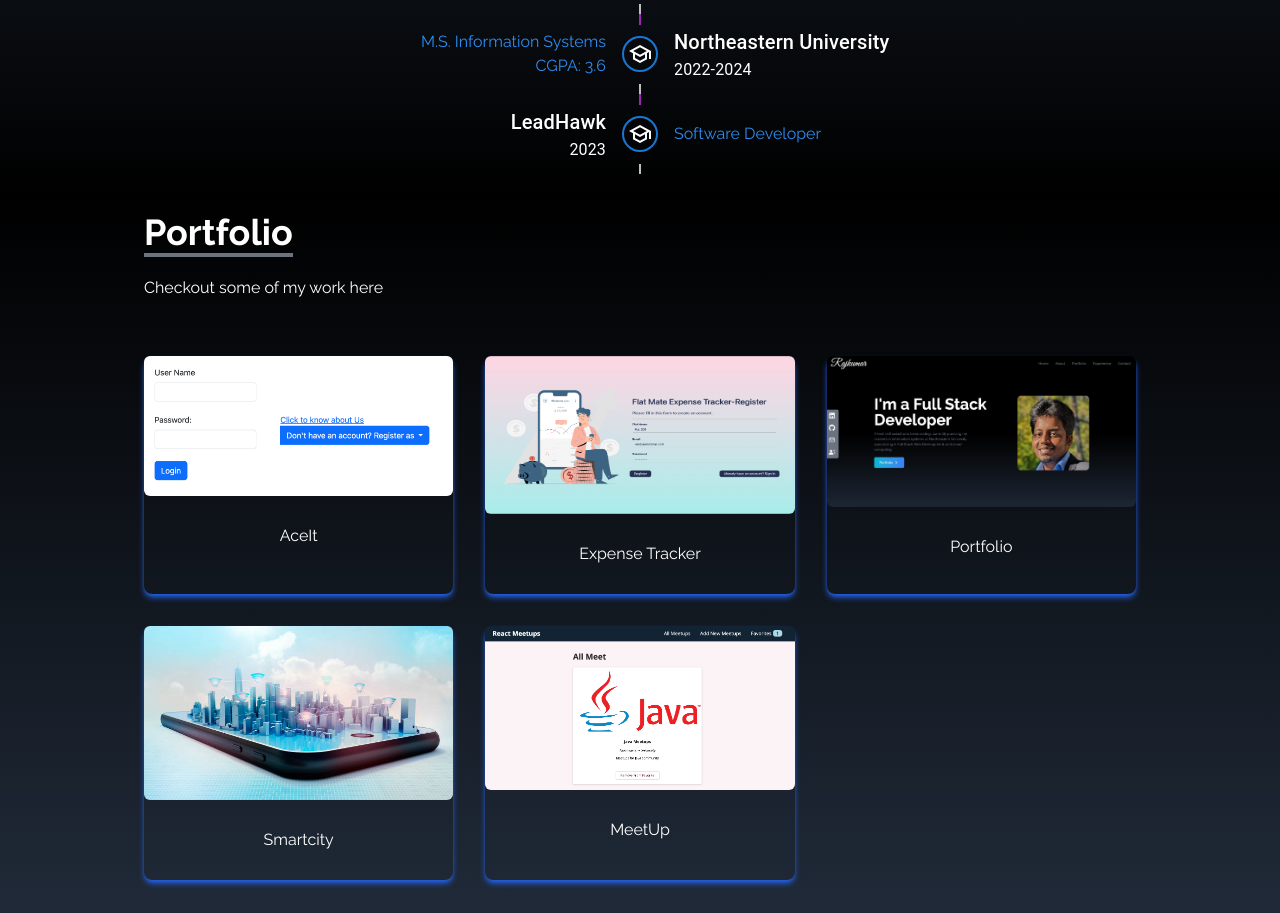
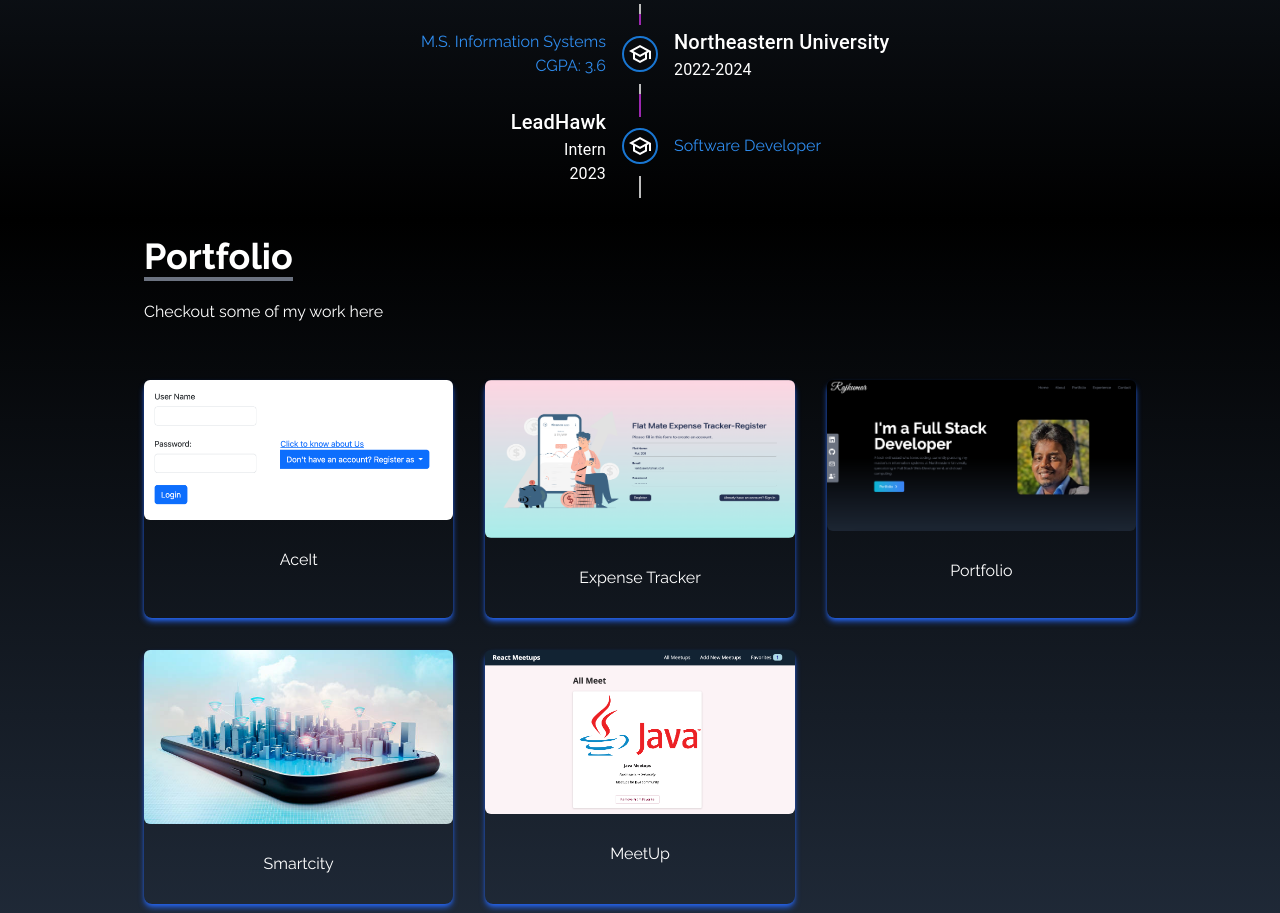
Before and after one commit to Rajkumar-kumaravelu/MyPortfolio, a React (Create React App) app: page / in a window 1280 px wide. Shown: the part 1200-2113 px from the top of the page. Built offline with nearby package versions, Linux system fonts and the light colour scheme; a web font is replaced by a local one.

Commit message:
updated the timeline section with leadhawk

```diff
--- a/src/components/About.jsx
+++ b/src/components/About.jsx
@@ -156,6 +156,7 @@
                             <Typography variant="h6" component="span">
                                 LeadHawk
                             </Typography>
+                            <Typography>Intern</Typography>
                             <Typography>2023</Typography>
                         </TimelineContent>
                     </TimelineItem>
```
